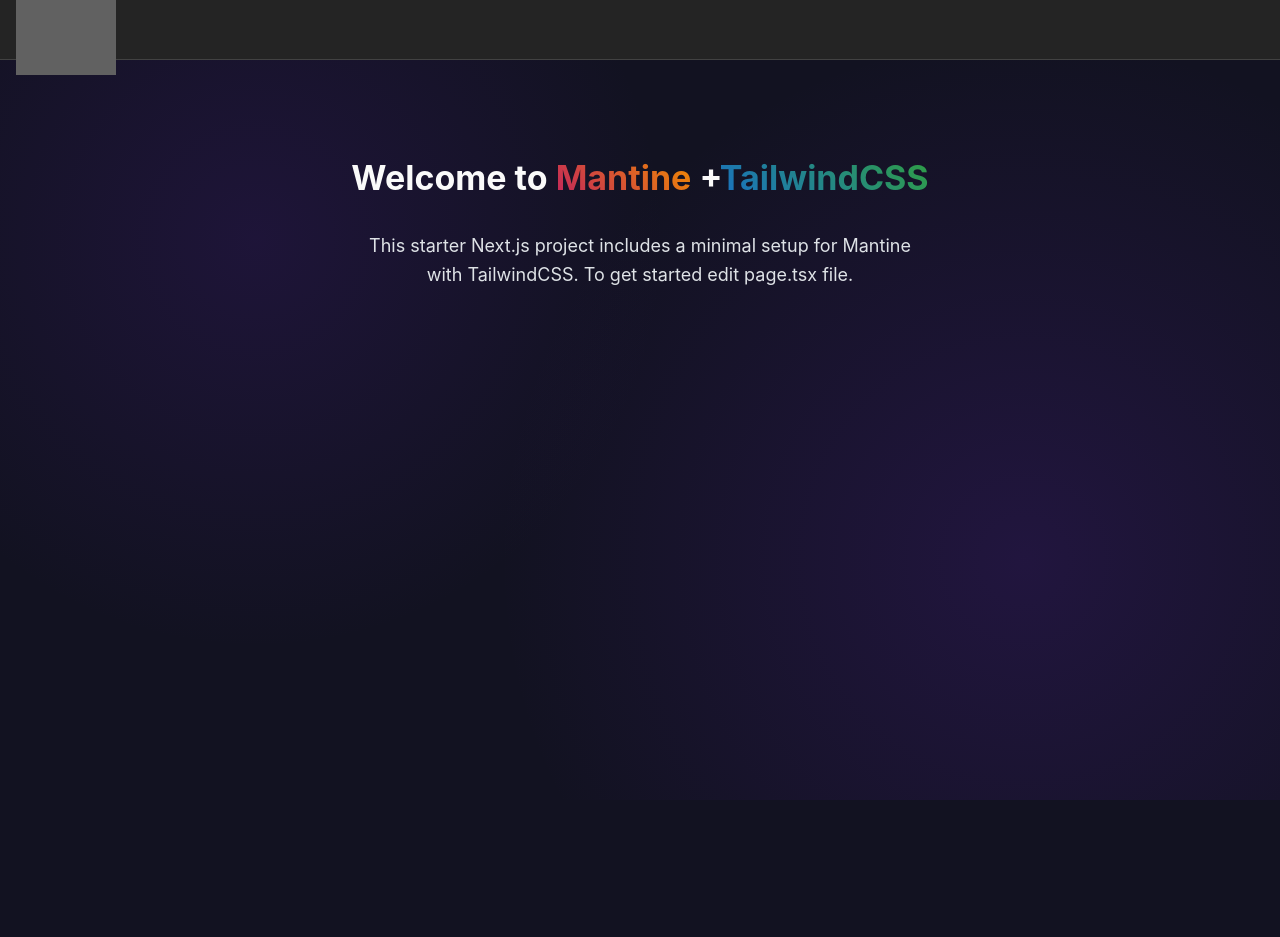
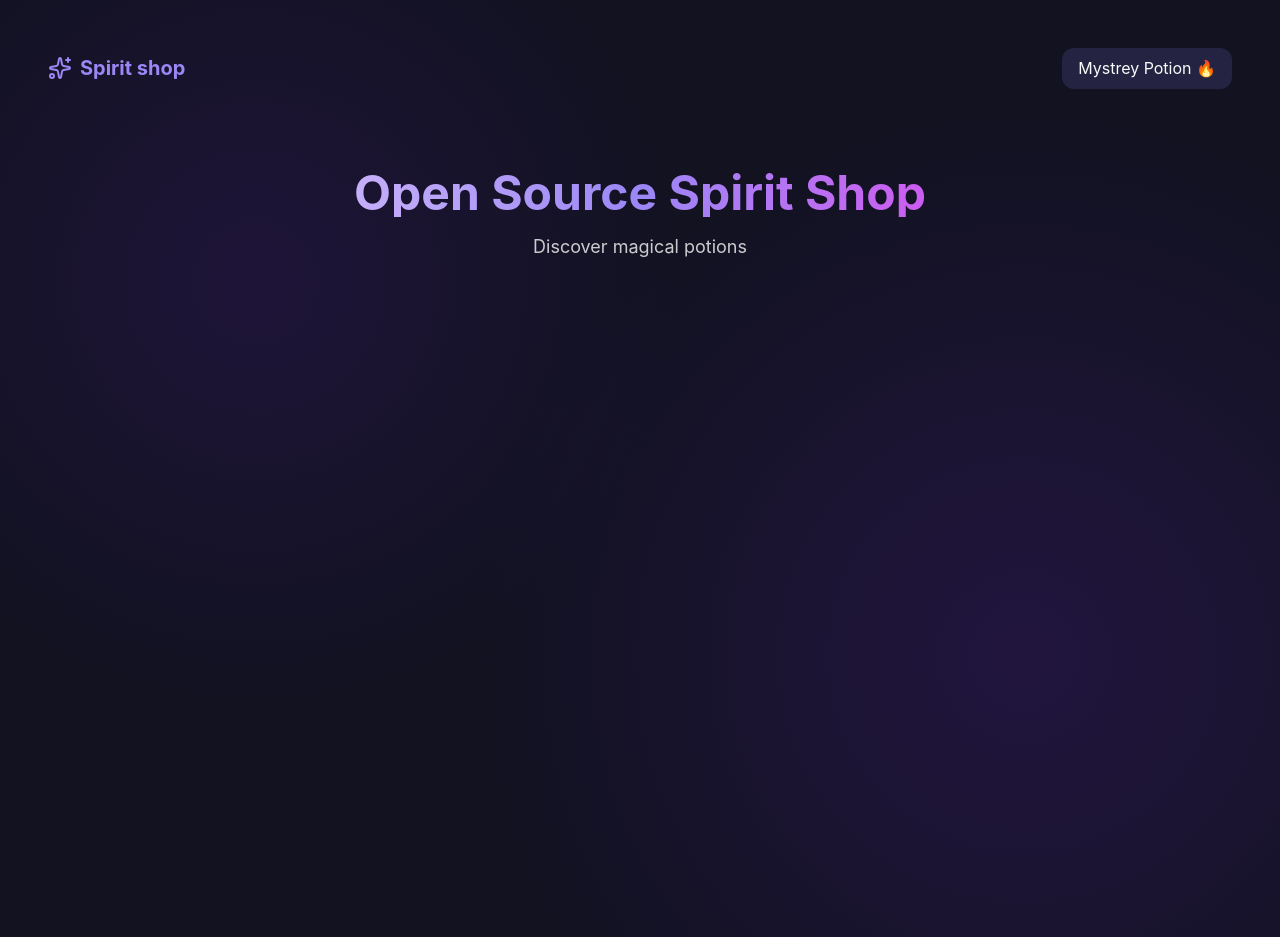
Before and after one commit to sadeqismailzadeh/spirit-shop, a Next.js app: page / in a window 1280 px wide. Before the commit the page ends 800 px from the top, so only its background shows below. Built offline with nearby package versions, Linux system fonts and the light colour scheme; grey boxes are pictures that could not be loaded.

Commit message:
Add navigation component and update layout and home page for Spirit Shop theme

```diff
--- a/package.json
+++ b/package.json
@@ -16,6 +16,7 @@
   "dependencies": {
     "@mantine/core": "^9.0.0",
     "@mantine/hooks": "^9.0.0",
+    "lucide-react": "^1.52.0",
     "next": "^16.2.2",
     "react": "^19.2.4",
     "react-dom": "^19.2.4",
--- /dev/null
+++ b/src/app/globals-original.css
@@ -0,0 +1,287 @@
+@import "tailwindcss";
+@import "tw-animate-css";
+
+@custom-variant dark (&:is(.dark *));
+
+@theme inline {
+  --color-background: hsl(var(--background));
+  --color-foreground: hsl(var(--foreground));
+
+  --font-sans: var(--font-geist-sans);
+  --font-mono: var(--font-geist-mono);
+  --color-sidebar-ring: var(--sidebar-ring);
+  --color-sidebar-border: var(--sidebar-border);
+  --color-sidebar-accent-foreground: var(--sidebar-accent-foreground);
+  --color-sidebar-accent: var(--sidebar-accent);
+  --color-sidebar-primary-foreground: var(--sidebar-primary-foreground);
+  --color-sidebar-primary: var(--sidebar-primary);
+  --color-sidebar-foreground: var(--sidebar-foreground);
+  --color-sidebar: var(--sidebar);
+  --color-chart-5: var(--chart-5);
+  --color-chart-4: var(--chart-4);
+  --color-chart-3: var(--chart-3);
+  --color-chart-2: var(--chart-2);
+  --color-chart-1: var(--chart-1);
+  --color-ring: var(--ring);
+  --color-input: var(--input);
+  --color-border: var(--border);
+  --color-destructive: var(--destructive);
+  --color-accent-foreground: var(--accent-foreground);
+  --color-accent: var(--accent);
+  --color-muted-foreground: var(--muted-foreground);
+  --color-muted: var(--muted);
+  --color-secondary-foreground: var(--secondary-foreground);
+  --color-secondary: var(--secondary);
+  --color-primary-foreground: var(--primary-foreground);
+  --color-primary: var(--primary);
+  --color-popover-foreground: var(--popover-foreground);
+  --color-popover: var(--popover);
+  --color-card-foreground: var(--card-foreground);
+  --color-card: var(--card);
+  --radius-sm: calc(var(--radius) - 4px);
+  --radius-md: calc(var(--radius) - 2px);
+  --radius-lg: var(--radius);
+  --radius-xl: calc(var(--radius) + 4px);
+
+  --color-magic-purple: #9b87f5;
+  --color-magic-deep-purple: #7e69ab;
+  --color-magic-light-purple: #d6bcfa;
+  --color-magic-soft-purple: #e5deff;
+  --color-magic-blue: #33c3f0;
+  --color-magic-pink: #d946ef;
+
+  --color-element-fire: #ff6b6b;
+  --color-element-ice: #5cceff;
+  --color-element-electric: #ffd43b;
+}
+
+@utility container {
+  margin-inline: auto;
+  padding-inline: 2rem;
+  @media (width >= --theme(--breakpoint-sm)) {
+    max-width: none;
+  }
+  @media (width >= 1400px) {
+    max-width: 1400px;
+  }
+}
+
+@layer base {
+  *,
+  ::after,
+  ::before,
+  ::backdrop,
+  ::file-selector-button {
+    border-color: var(--color-gray-200, currentcolor);
+  }
+}
+
+@utility star {
+  @apply absolute bg-white rounded-full opacity-70 animate-twinkle;
+  box-shadow:
+    0 0 4px 1px white,
+    0 0 8px 2px rgba(255, 255, 255, 0.6);
+}
+
+@utility star-small {
+  @apply w-1 h-1;
+}
+
+@utility star-medium {
+  @apply w-1.5 h-1.5;
+}
+
+@utility star-large {
+  @apply w-2 h-2;
+}
+
+@utility potion-card {
+  @apply bg-card rounded-xl overflow-hidden border border-purple-700/30 shadow-lg transition-all hover:shadow-purple-500/20 hover:border-purple-500/40;
+  background-image: radial-gradient(
+    circle at 100% 0%,
+    rgba(155, 135, 245, 0.15) 0%,
+    transparent 25%
+  );
+}
+
+@utility potion-fire {
+  @apply hover:shadow-element-fire/20 hover:border-element-fire/40;
+  background-image: radial-gradient(
+    circle at 100% 0%,
+    rgba(255, 107, 107, 0.15) 0%,
+    transparent 25%
+  );
+}
+
+@utility potion-ice {
+  @apply hover:shadow-element-ice/20 hover:border-element-ice/40;
+  background-image: radial-gradient(
+    circle at 100% 0%,
+    rgba(92, 206, 255, 0.15) 0%,
+    transparent 25%
+  );
+}
+
+@utility potion-electric {
+  @apply hover:shadow-element-electric/20 hover:border-element-electric/40;
+  background-image: radial-gradient(
+    circle at 100% 0%,
+    rgba(255, 212, 59, 0.15) 0%,
+    transparent 25%
+  );
+}
+
+@utility filter-pill {
+  @apply px-4 py-2 rounded-full text-sm font-medium transition-all;
+}
+
+@utility tag {
+  @apply px-2 py-1 text-xs rounded-md bg-secondary text-foreground/70 hover:text-foreground transition-colors;
+}
+
+@utility animate-twinkle {
+  /* Animation styles from tailwind.config.ts */
+  animation: twinkle 4s ease-in-out infinite;
+}
+
+@utility animate-glow {
+  animation: glow 3s ease-in-out infinite;
+}
+
+@utility floating {
+  animation: float 6s ease-in-out infinite;
+}
+
+:root {
+  --radius: 0.75rem;
+  --background: 240 30% 10%;
+  --foreground: 0 0% 98%;
+  --card: 240 25% 15%;
+  --card-foreground: 0 0% 98%;
+  --popover: 240 25% 15%;
+  --popover-foreground: 0 0% 98%;
+  --primary: 273 75% 75%;
+  --primary-foreground: 0 0% 98%;
+  --secondary: 240 30% 20%;
+  --secondary-foreground: 0 0% 98%;
+  --muted: 240 30% 20%;
+  --muted-foreground: 240 5% 64.9%;
+  --accent: 273 75% 75%;
+  --accent-foreground: 0 0% 98%;
+  --destructive: 0 62.8% 30.6%;
+  --destructive-foreground: 0 0% 98%;
+  --border: 240 30% 20%;
+  --input: 240 30% 20%;
+  --ring: 273 75% 75%;
+}
+
+@layer base {
+  * {
+    @apply border-border;
+  }
+
+  html {
+    @apply scroll-smooth;
+  }
+  body {
+    @apply bg-background text-foreground antialiased;
+    background-image:
+      radial-gradient(
+        circle at 20% 30%,
+        rgba(78, 30, 150, 0.2) 0%,
+        transparent 35%
+      ),
+      radial-gradient(
+        circle at 80% 70%,
+        rgba(94, 34, 180, 0.2) 0%,
+        transparent 45%
+      );
+  }
+  p,
+  h2 {
+    @apply text-purple-100/70;
+  }
+}
+
+@layer components {
+  @keyframes twinkle {
+    0%,
+    100% {
+      opacity: 1;
+    }
+    50% {
+      opacity: 0.3;
+    }
+  }
+
+  @keyframes float {
+    0%,
+    100% {
+      transform: translateY(0);
+    }
+    50% {
+      transform: translateY(-10px);
+    }
+  }
+
+  @keyframes glow {
+    0%,
+    100% {
+      filter: brightness(1);
+    }
+    50% {
+      filter: brightness(1.3);
+    }
+  }
+
+  @keyframes glowing {
+    0% {
+      background-position: 0 0;
+    }
+    50% {
+      background-position: 400% 0;
+    }
+    100% {
+      background-position: 0 0;
+    }
+  }
+  @keyframes fadeIn {
+    from {
+      opacity: 0;
+    }
+    to {
+      opacity: 1;
+    }
+  }
+
+  @keyframes slideUp {
+    from {
+      transform: translateY(20px);
+      opacity: 0;
+    }
+    to {
+      transform: translateY(0);
+      opacity: 1;
+    }
+  }
+
+  @keyframes float-up {
+    0% {
+      transform: translateY(0) rotate(0deg);
+      opacity: 0;
+    }
+    20% {
+      opacity: 0.5;
+    }
+    50% {
+      opacity: 0.8;
+    }
+    90% {
+      opacity: 0.1;
+    }
+    100% {
+      transform: translateY(-100px) rotate(360deg);
+      opacity: 0;
+    }
+  }
+}
--- a/src/app/layout.tsx
+++ b/src/app/layout.tsx
@@ -1,11 +1,23 @@
 import type { Metadata } from "next";
 import {
+  AppShellNavbar,
+  Box,
   ColorSchemeScript,
   mantineHtmlProps,
   MantineProvider,
 } from "@mantine/core";
 import theme from "./theme";
 import "./globals.css";
+import Navigation from "@/components/navigation";
+
+import {
+  AppShell,
+  AppShellHeader,
+  AppShellMain,
+  Group,
+  Text,
+  Title,
+} from "@mantine/core";
 
 export const metadata: Metadata = {
   title: "Next App Mantine Tailwind Template",
@@ -22,7 +34,10 @@
       <head>{/* <ColorSchemeScript /> */}</head>
       <body className="antialiased">
         <MantineProvider theme={theme} defaultColorScheme="dark">
-          {children}
+          <Box className="container mx-auto px-4 py-8">
+            <Navigation/>
+            <Box className="min-h-screen p-8">{children}</Box>
+          </Box>
         </MantineProvider>
       </body>
     </html>
--- a/src/app/page.tsx
+++ b/src/app/page.tsx
@@ -3,6 +3,7 @@
   AppShell,
   AppShellHeader,
   AppShellMain,
+  Box,
   Group,
   Text,
   Title,
@@ -11,55 +12,18 @@
 
 export default function Home() {
   return (
-    <AppShell header={{ height: 60 }} padding="md">
-      <AppShellHeader>
-        <Group className="h-full px-md">
-          <Image
-            className="dark:invert"
-            src="https://nextjs.org/icons/next.svg"
-            alt="logo"
-            width={100}
-            height={100}
-          />
-        </Group>
-      </AppShellHeader>
-      <AppShellMain>
-        <Title className="text-center mt-20">
-          Welcome to{" "}
-          <Text
-            inherit
-            variant="gradient"
-            component="span"
-            gradient={{ from: "pink", to: "yellow" }}
-          >
-            Mantine
-          </Text>{" "}
-          +
-          <Text
-            inherit
-            variant="gradient"
-            component="span"
-            gradient={{ from: "blue", to: "green" }}
-          >
-            TailwindCSS
-          </Text>
+    <Box className="container mx-auto px-4 py-8">
+      <Box className="max-w-3xl mx-auto text-center mb-12">
+        <Title
+          order={1}
+          className="text-4xl md:text-5xl font-bold mb-4 text-transparent bg-clip-text bg-linear-to-r
+                          from-magic-light-purple via-magic-purple to-magic-pink"
+        >
+          Open Source Spirit Shop
         </Title>
-        <Text
-          className="text-center text-gray-700 dark:text-gray-300 max-w-[500px] mx-auto mt-xl"
-          ta="center"
-          size="lg"
-          maw={580}
-          mx="auto"
-          mt="xl"
-        >
-          This starter Next.js project includes a minimal setup for Mantine with
-          TailwindCSS. To get started edit page.tsx file.
-        </Text>
+        <Text className="text-lg text-foreground/80 ">Discover magical potions</Text>
+      </Box>
+    </Box>
 
-        <div className="flex justify-center mt-10">
-          {/* <ColorSchemesSwitcher /> */}
-        </div>
-      </AppShellMain>
-    </AppShell>
   );
 }
--- /dev/null
+++ b/src/components/navigation.tsx
@@ -0,0 +1,23 @@
+import { AppShellNavbar } from "@mantine/core";
+import { Sparkles, SparklesIcon } from "lucide-react";
+import Link from "next/link";
+import React from "react";
+
+export default function Navigation() {
+  return (
+    <header className="container mx-auto py-4 flex justify-between items-center">
+      <Link href="/" className="flex items-center gap-2">
+        <SparklesIcon className="h-6 w-6 text-magic-purple" />
+        <span className="font-bold text-xl text-magic-purple">Spirit shop</span>
+      </Link>
+
+      <Link
+        href="/mystry-potion"
+        className="px-4 py-2 rounded-lg bg-secondary text-foreground
+         hover:bg-secondary/80 transition-colors"
+      >
+        Mystrey Potion 🔥
+      </Link>
+    </header>
+  );
+}
```
